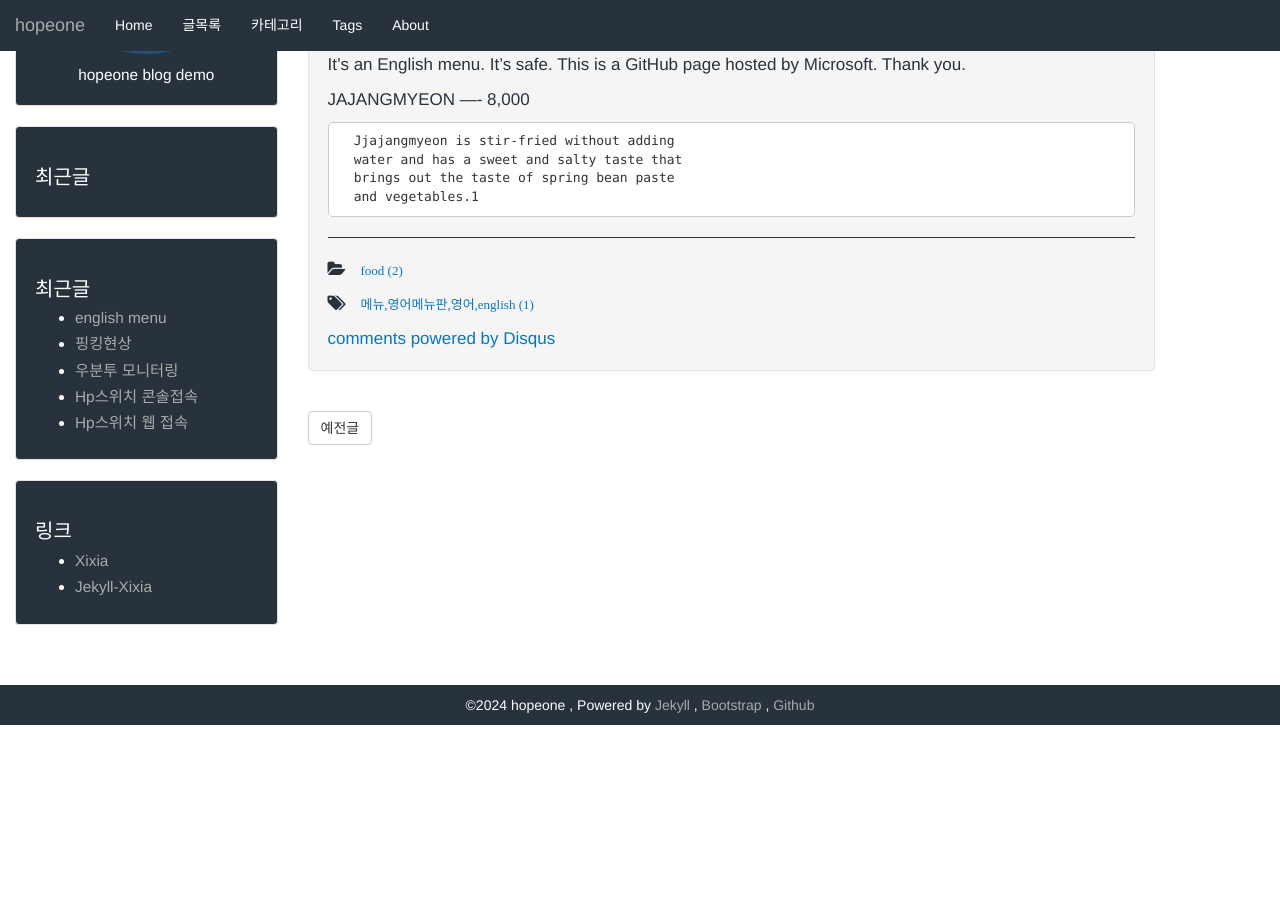
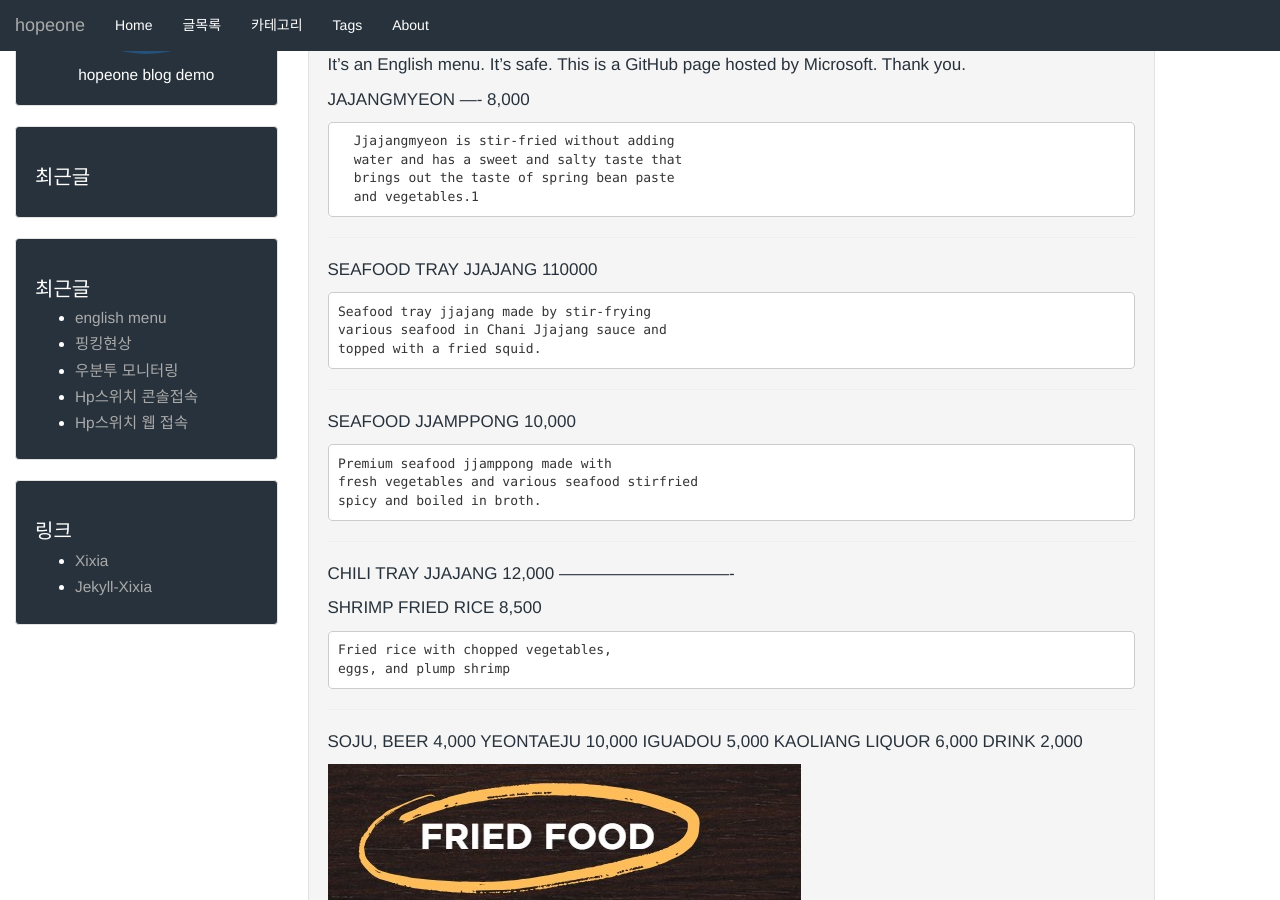
Before and after one commit to hopeone/blog, a Jekyll site: the page built from _posts/2024-06-07-English-Menu.md, in a window 1280 px wide and 900 px high, scrolled down 249 px. Built offline with Jekyll 4.4.1, drawn with Linux system fonts in a browser that asks for light colours; comment, search, counter and statistics services are not loaded; before the commit the page ends 974 px from its top, so only the background shows below that.

Commit message:
Update 2024-06-07-English-Menu.md

````diff
--- a/_posts/2024-06-07-English-Menu.md
+++ b/_posts/2024-06-07-English-Menu.md
@@ -26,3 +26,37 @@ JAJANGMYEON ----  8,000
   brings out the taste of spring bean paste
   and vegetables.1
 ```
+------------------------------------------------
+SEAFOOD TRAY JJAJANG 110000
+```
+Seafood tray jjajang made by stir-frying
+various seafood in Chani Jjajang sauce and
+topped with a fried squid.
+```
+--------------------------------------------
+
+
+SEAFOOD JJAMPPONG 10,000
+```
+Premium seafood jjamppong made with
+fresh vegetables and various seafood stirfried
+spicy and boiled in broth.
+```
+-------------------------
+CHILI TRAY JJAJANG 12,000
+-------------------------------
+
+SHRIMP FRIED RICE 8,500
+```
+Fried rice with chopped vegetables,
+eggs, and plump shrimp
+```
+-----------------------------------
+SOJU, BEER  4,000
+YEONTAEJU    10,000
+IGUADOU     5,000
+KAOLIANG LIQUOR  6,000
+DRINK 2,000
+
+
+<img src="https://github.com/hopeone/blog/blob/master/_posts/images/fried.jpg">
````
